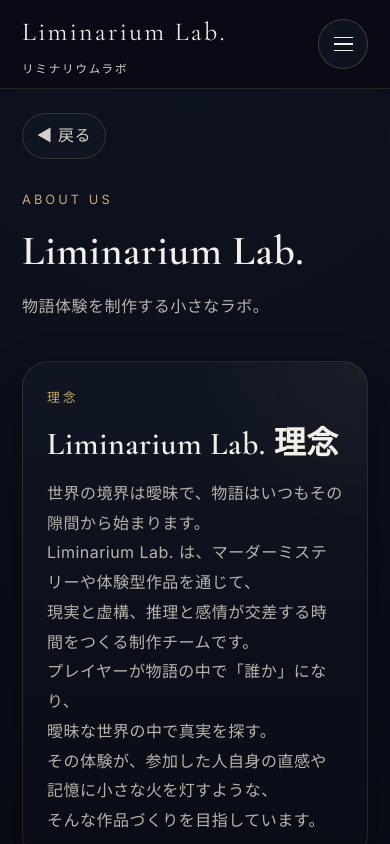
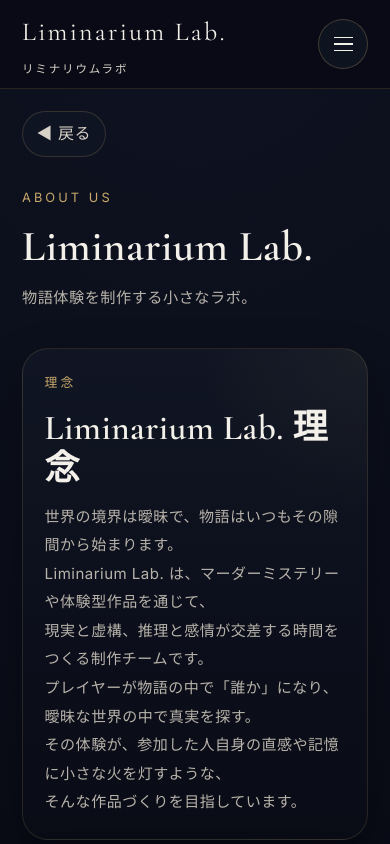
Before and after one commit to sunpotflower4460-cpu/Test-HP-SAKI, a React (Vite) app: page /about in a window 390 px wide. Shown: the top 844 px of the page. Built offline with nearby package versions, Linux system fonts and the light colour scheme.

Commit message:
Polish about page mobile spacing

```diff
--- a/src/pages/About/About.module.css
+++ b/src/pages/About/About.module.css
@@ -76,12 +76,37 @@
 
 @media (max-width: 640px) {
   .page {
-    padding-top: 1.5rem;
+    padding-top: 1.35rem;
+  }
+
+  .hero {
+    gap: 0.8rem;
+    margin-bottom: 2.2rem;
+  }
+
+  .hero h1 {
+    font-size: clamp(2.15rem, 11vw, 3rem);
+  }
+
+  .description {
+    font-size: 0.95rem;
+    line-height: 1.9;
   }
 
   .block {
-    padding: 1.5rem;
+    margin-top: 1.25rem;
+    padding: 1.35rem;
     border-radius: 26px;
+    gap: 0.85rem;
+  }
+
+  .block h2 {
+    font-size: clamp(1.75rem, 9vw, 2.35rem);
+  }
+
+  .block p:last-child {
+    font-size: 0.94rem;
+    line-height: 1.9;
   }
 
   .memberGrid {
```
